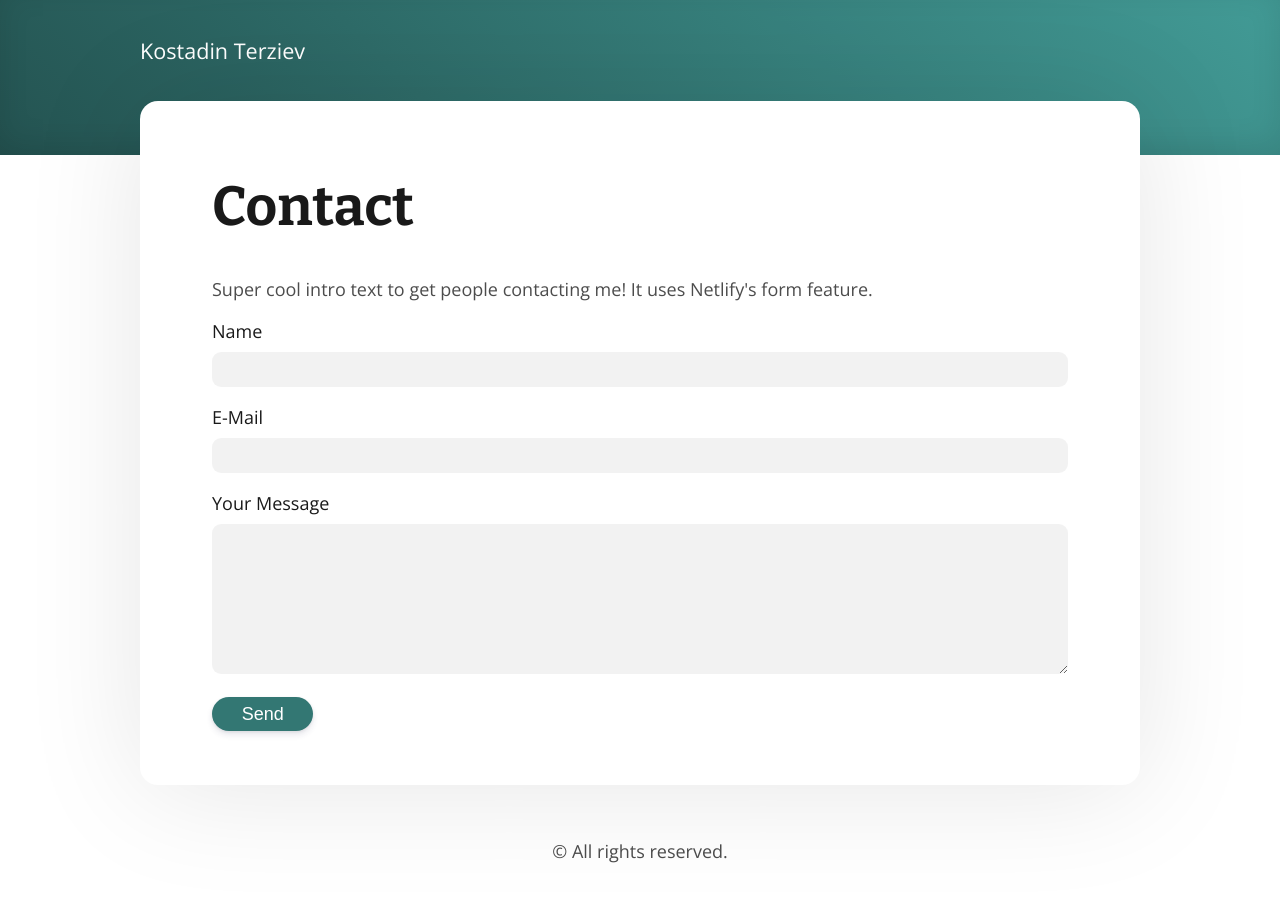
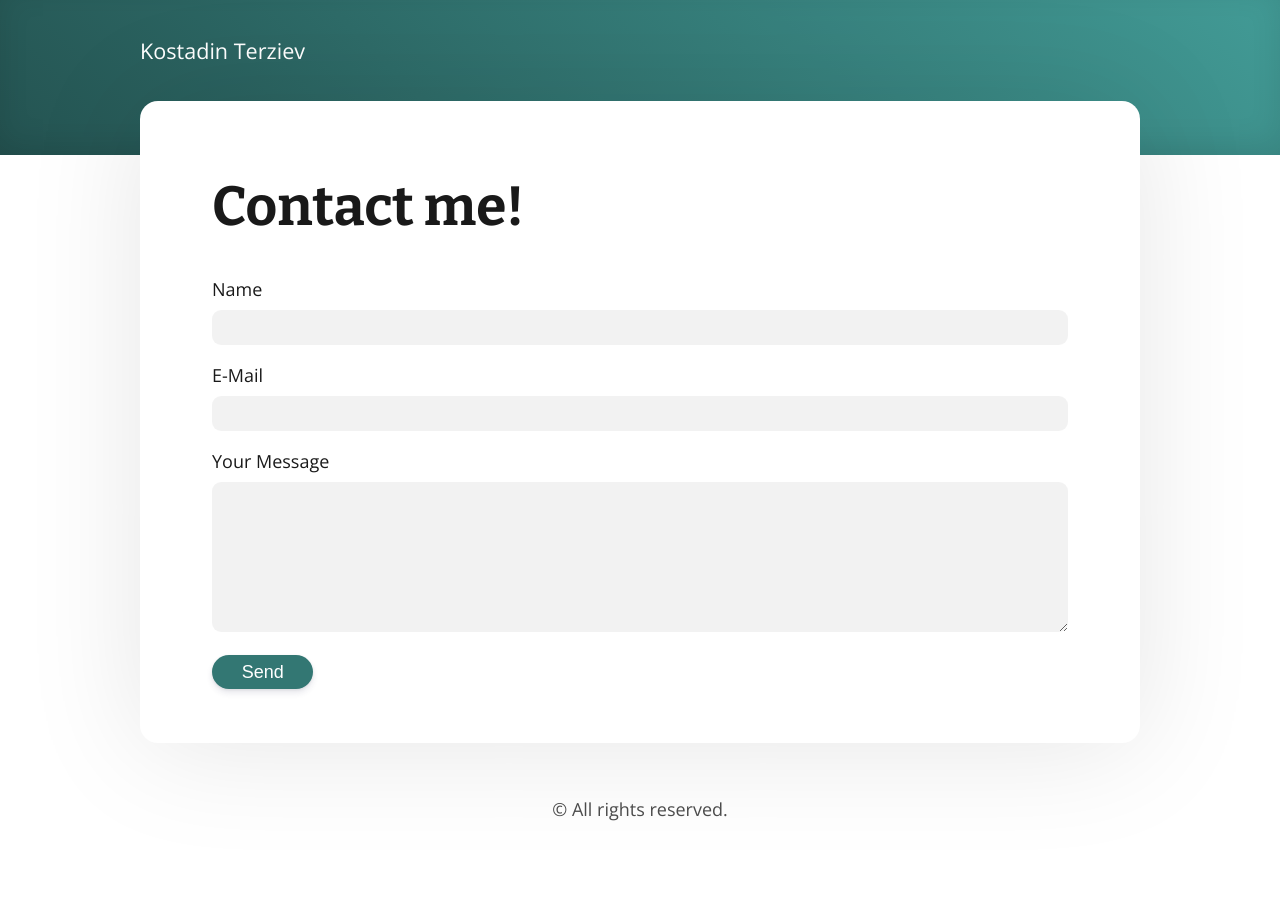
Before and after one commit to terziev1/blog, a Gatsby site: page /contact in a window 1280 px wide. After the commit the page ends 875 px from the top, so only its background shows below. Built offline with nearby package versions, Linux system fonts and the light colour scheme; Gatsby itself is replaced by a stand-in of ours; some packages are replaced by stand-ins of ours.

Commit message:
change copy

```diff
--- a/src/pages/contact.js
+++ b/src/pages/contact.js
@@ -53,8 +53,7 @@ const Contact = () => (
         <Link to="/">{config.siteTitle}</Link>
       </Header>
       <Content>
-        <h1>Contact</h1>
-        <p>Super cool intro text to get people contacting me! It uses Netlify's form feature.</p>
+        <h1>Contact me!</h1>
         <form name="contact-form" method="post" data-netlify="true" data-netlify-honeypot="bot-field" action="/success">
           <p>
             <label htmlFor="contact-name">
```
Also changed, not shown: README.md.
